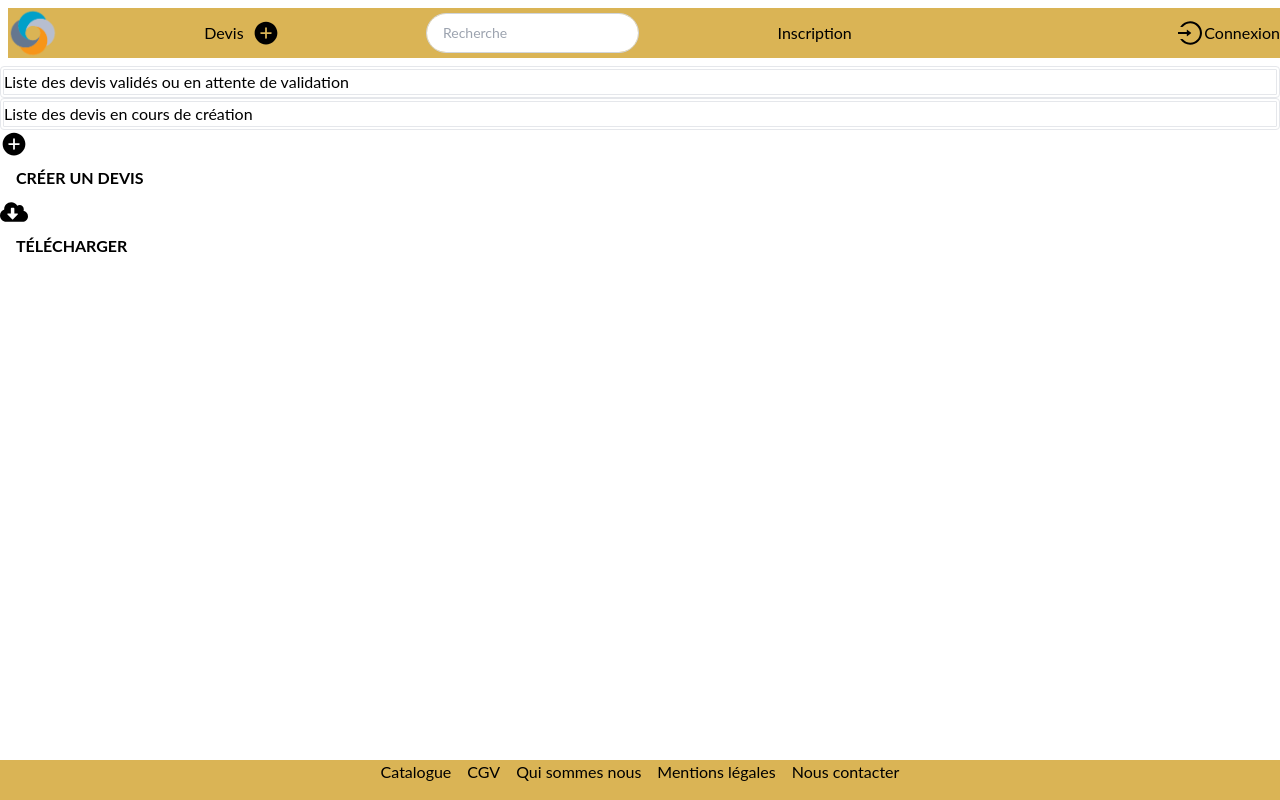
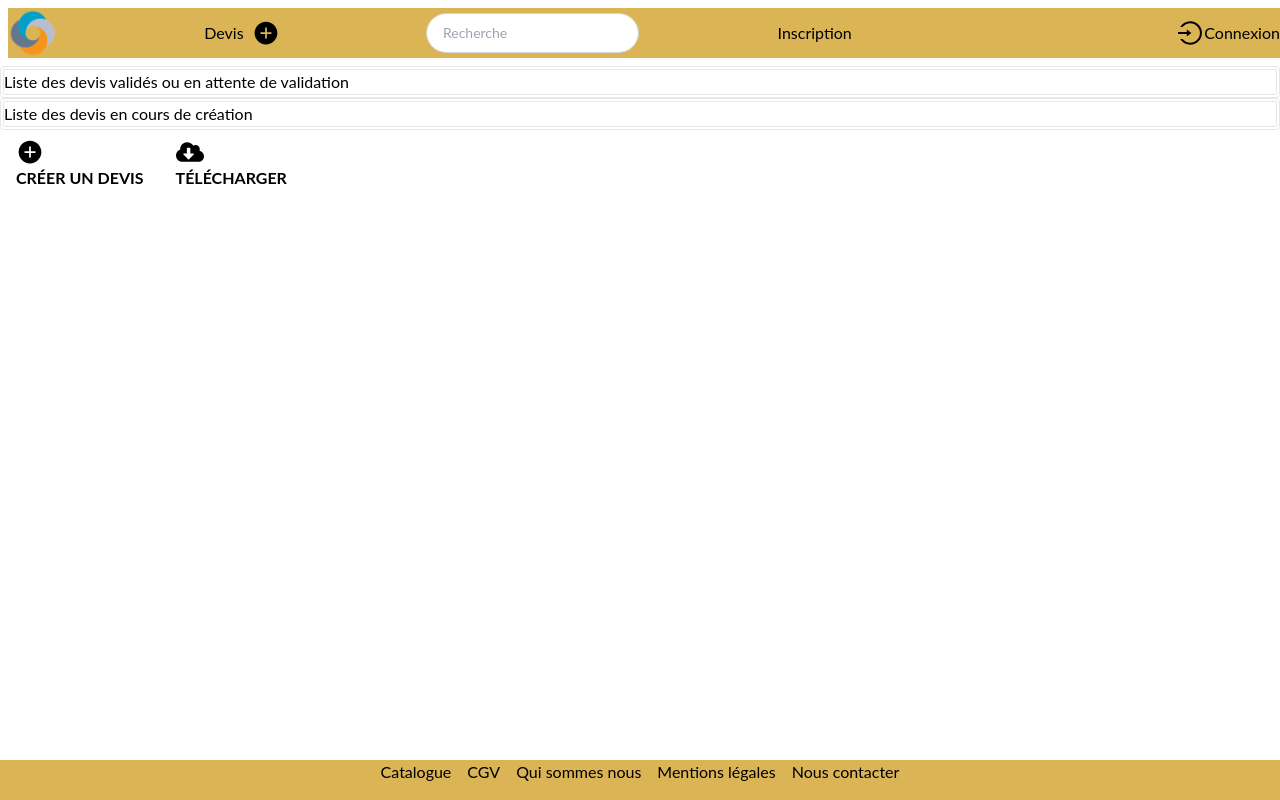
Before and after one commit to sele-nap/App-devis-lyon-js-react-sept21, a Next.js app: page /devis_gestion in a window 1280 px wide. Built offline with nearby package versions, Linux system fonts and the light colour scheme; no server answers.

Commit message:
add buttons

```diff
--- a/components/SignupForm.jsx
+++ b/components/SignupForm.jsx
@@ -189,7 +189,7 @@ const SignupForm = () => {
             </div>
             <div className="w-full px-3">
               <label className="block uppercase tracking-wide text-gray-700 text-xs font-bold mb-2 mt-3">
-                Denomination
+                Dénomination
               </label>
               <input
                 className="appearance-none block w-full bg-gray-200 text-gray-700 border border-gray-200 rounded py-3 px-4 mb-3 leading-tight focus:outline-none focus:bg-white focus:border-gray-500"
--- a/pages/devis_gestion.js
+++ b/pages/devis_gestion.js
@@ -3,23 +3,51 @@ import { IoIosAddCircle } from "react-icons/io";
 import { FaCloudDownloadAlt } from "react-icons/fa";
 import { RiDeleteBin5Fill } from "react-icons/ri";
 import next from "next";
+import Swal from "sweetalert2";
 
 export default function QuoteManagement() {
+  const handleClick = (e) => {
+    Swal.fire({
+      position: "center",
+      icon: "success",
+      title: "Votre devis a bien été créée !",
+      showConfirmButton: false,
+      timer: 1500,
+    });
+  };
+  const Downloaad = (e) => {
+    Swal.fire({
+      position: "center",
+      icon: "success",
+      title: "Votre devis a bien été téléchargé !",
+      showConfirmButton: false,
+      timer: 1500,
+    });
+  };
+
   return (
     <Layout>
-      <section className="bg-slate-50">
-        <h1 className="border-double border-4 border-thrid text-black rounded">
+      <section className="bg-slate-50 text-md">
+        <h1 className="border-double border-4 border-thrid text-black rounded place-items-center">
           Liste des devis validés ou en attente de validation
         </h1>
-        <h2 className="border-double border-4 border-thrid text-black rounded">
+        <h2 className="border-double border-4 border-thrid text-black rounded place-items-center">
           Liste des devis en cours de création
         </h2>
-        <IoIosAddCircle size={28} />
-        <button className="bg-thrid hover:bg-yellow-700 text-black font-bold py-2 px-4 rounded-full cursor-pointer">
+
+        <button
+          className="bg-thrid hover:bg-yellow-700 text-black font-bold py-2 px-4 rounded-full cursor-pointer"
+          onClick={handleClick}
+        >
+          <IoIosAddCircle size={28} />
           CRÉER UN DEVIS
         </button>
-        <FaCloudDownloadAlt size={28} />
-        <button className="bg-thrid hover:bg-yellow-700 text-black font-bold py-2 px-4 rounded-full cursor-pointer">
+
+        <button
+          className="bg-thrid hover:bg-yellow-700 text-black font-bold py-2 px-4 rounded-full cursor-pointer"
+          onClick={Downloaad}
+        >
+          <FaCloudDownloadAlt size={28} />
           TÉLÉCHARGER
         </button>
       </section>
```
